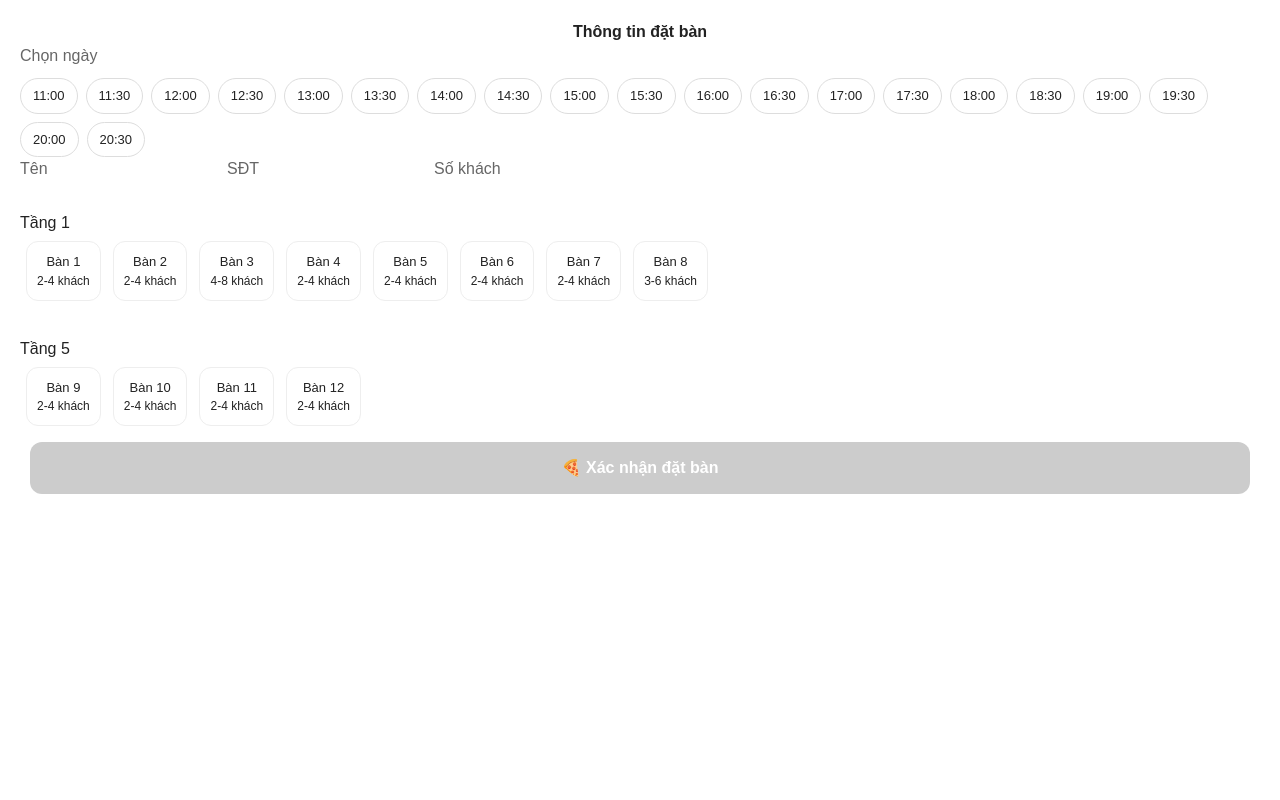
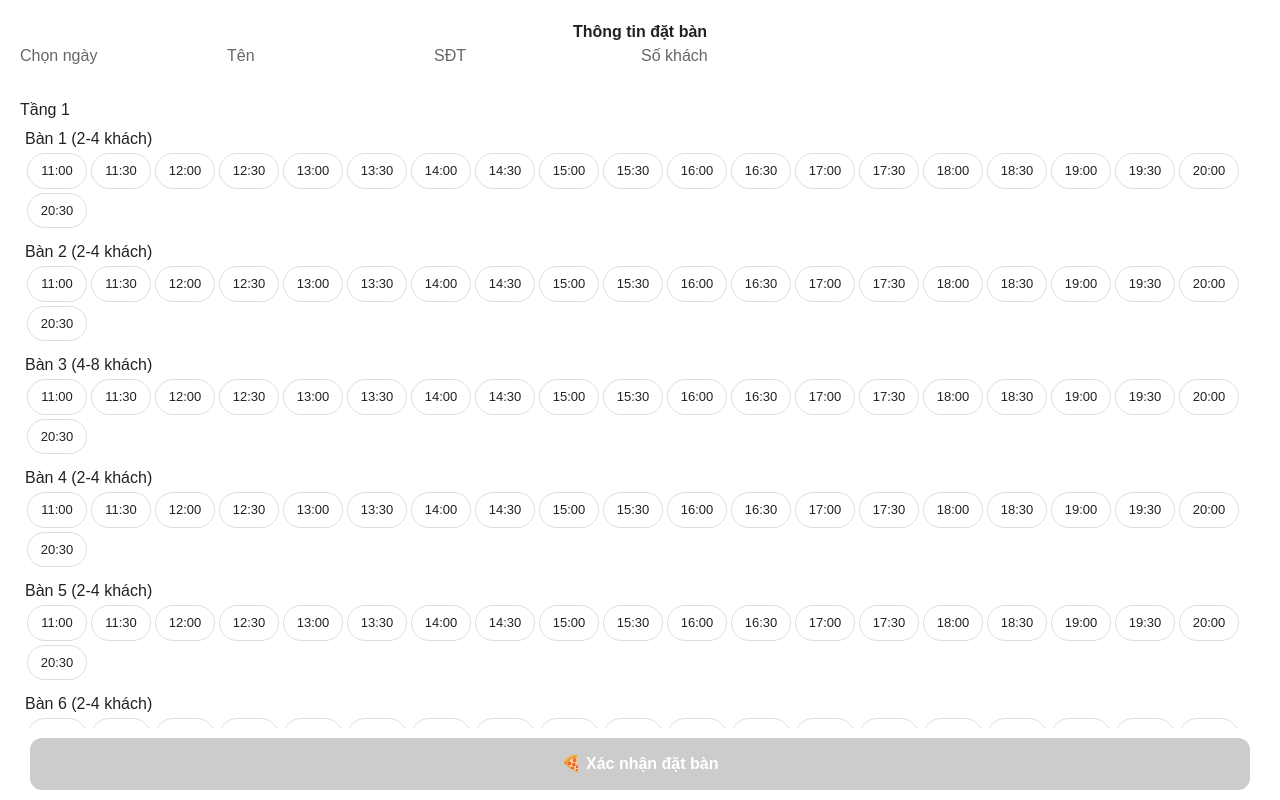
Before and after one commit to dejavuhousehalong-source/GoongPizza, a Next.js app: page / in a window 1280 px wide. Shown: the top 800 px of the page. Built offline with nearby package versions, Linux system fonts and the light colour scheme.

Commit message:
Update page.js

```diff
--- a/app/page.js
+++ b/app/page.js
@@ -32,7 +32,7 @@ export default function Home() {
   const [name, setName] = useState('')
   const [phone, setPhone] = useState('')
   const [guests, setGuests] = useState('')
-  const [blockedSlots, setBlockedSlots] = useState([]) // Slot xám, không chọn được
+  const [bookedTableSlots, setBookedTableSlots] = useState({}) // { table_number: [slots...], ... }
   const [selectedTable, setSelectedTable] = useState(null)
   const [success, setSuccess] = useState(false)
 
@@ -52,18 +52,20 @@ export default function Home() {
   async function fetchBookings() {
     if(!date) return
     const { data } = await supabase.from('reservations').select('*').eq('date', date)
-    const blocked = []
+    const booked = {}
 
     data?.forEach(d=>{
       const startIndex = timeSlots.indexOf(d.time)
       if(startIndex!==-1){
-        // Khóa slot đặt + 2 slot tiếp theo
+        const slots = []
         for(let i=startIndex;i<startIndex+3 && i<timeSlots.length;i++){
-          if(!blocked.includes(timeSlots[i])) blocked.push(timeSlots[i])
+          slots.push(timeSlots[i])
         }
+        booked[d.table_number] = booked[d.table_number] ? [...booked[d.table_number], ...slots] : slots
       }
     })
-    setBlockedSlots(blocked)
+
+    setBookedTableSlots(booked)
   }
 
   async function handleBooking() {
@@ -86,22 +88,6 @@ export default function Home() {
         onChange={e=>setDate(e.target.value)}
         onBlur={e=>{if(!date)e.target.type='text'}}
       />
-      <div className="time-grid">
-        {timeSlots.map(slot=>{
-          const isBlocked = blockedSlots.includes(slot)
-          return (
-            <button
-              key={slot}
-              onClick={()=>!isBlocked && setTime(slot)}
-              disabled={isBlocked}
-              className={isBlocked ? 'time disabled' : time===slot ? 'time active' : 'time'}
-            >
-              {slot}
-            </button>
-          )
-        })}
-      </div>
-
       <input placeholder="Tên" value={name} onChange={e=>setName(e.target.value)} />
       <input placeholder="SĐT" value={phone} onChange={e=>setPhone(e.target.value)} />
       <input type="number" placeholder="Số khách" value={guests} onChange={e=>setGuests(e.target.value)} />
@@ -115,27 +101,39 @@ export default function Home() {
               const guestCount = Number(guests)
               const isInvalid = guests && (guestCount<config.min || guestCount>config.max)
               return (
-                <button
-                  key={t}
-                  onClick={()=>setSelectedTable(t)}
-                  disabled={isInvalid}
-                  className={selectedTable===t?'table active':isInvalid?'table disabled':'table'}
-                >
-                  Bàn {t} <div style={{fontSize:12}}>{config.min}-{config.max} khách</div>
-                </button>
+                <div key={t} style={{margin:5}}>
+                  <div>Bàn {t} ({config.min}-{config.max} khách)</div>
+                  <div style={{display:'flex', flexWrap:'wrap'}}>
+                    {timeSlots.map(slot=>{
+                      const isBlocked = bookedTableSlots[t]?.includes(slot)
+                      const isSelected = selectedTable===t && time===slot
+                      return (
+                        <button
+                          key={slot}
+                          onClick={()=>!isBlocked && setSelectedTable(t) && setTime(slot)}
+                          disabled={isBlocked || isInvalid}
+                          className={isBlocked ? 'time disabled' : isSelected ? 'time active' : 'time'}
+                          style={{margin:2, minWidth:60}}
+                        >
+                          {slot}
+                        </button>
+                      )
+                    })}
+                  </div>
+                </div>
               )
             })}
           </div>
         </div>
       ))}
 
-      {selectedTable && <p className="selected">✅ Bạn đã chọn: Bàn {selectedTable}</p>}
+      {selectedTable && <p className="selected">✅ Bạn đã chọn: Bàn {selectedTable} - {time}</p>}
 
       <div className="sticky-book">
         <button
           className="btn-book"
           onClick={handleBooking}
-          disabled={!date||!time||!name||!phone||!guests||!selectedTable||blockedSlots.includes(time)}
+          disabled={!date||!time||!name||!phone||!guests||!selectedTable}
         >
           🍕 Xác nhận đặt bàn
         </button>
```
